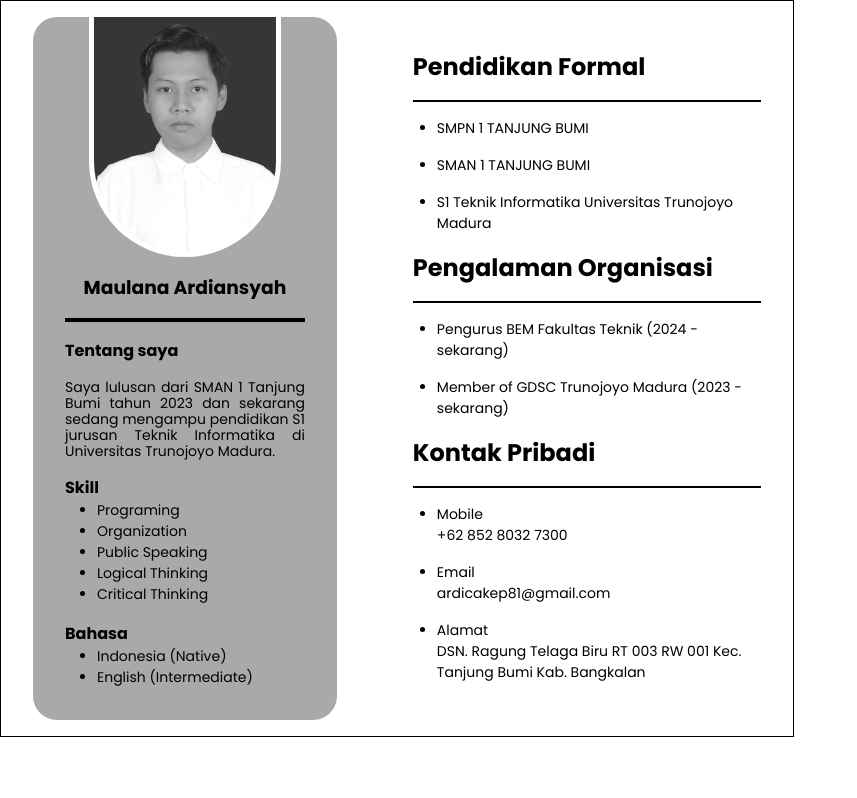
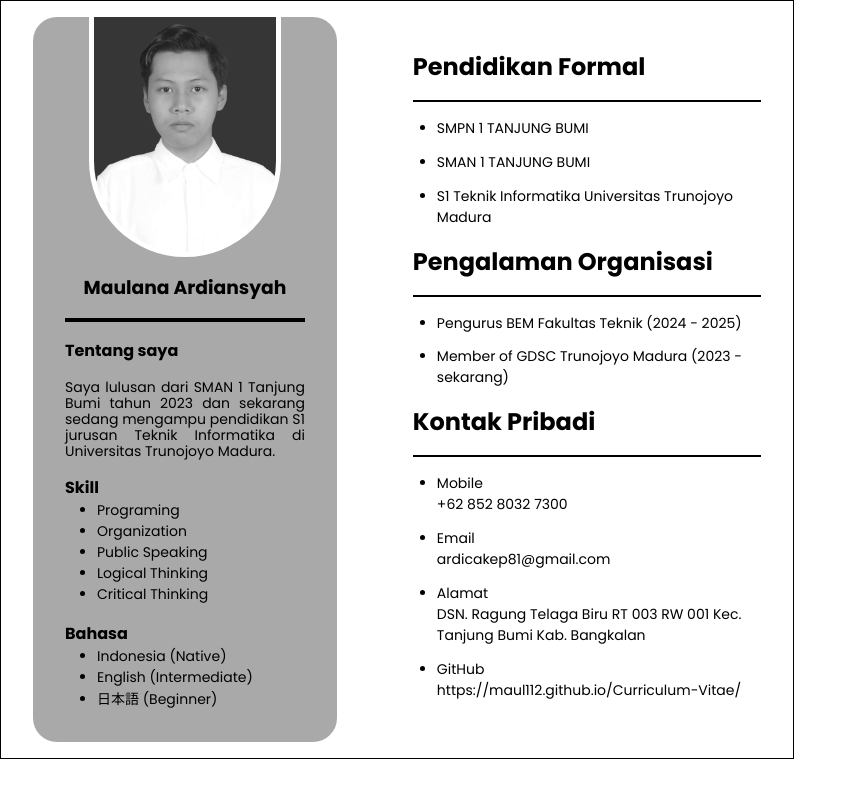
Before and after one commit to maul112/Curriculum-Vitae, a plain HTML site: page index.html in a window 1280 px wide. Shown: the whole page, without its empty margins (0-857 px from the left). Drawn offline with Linux system fonts and the light colour scheme.

Commit message:
edit org, cont, lang

```diff
--- a/index.html
+++ b/index.html
@@ -93,7 +93,7 @@
         .main ul li {
             margin-left: 1.5rem;
             font-size: 14px;
-            margin-top: 1rem;
+            margin-top: 0.8rem;
         }
 
         .kontak {
@@ -132,6 +132,7 @@
             <ul>
                 <li>Indonesia (Native)</li>
                 <li>English (Intermediate)</li>
+                <li>日本語 (Beginner)</li>
             </ul>
         </div>
         <div class="main">
@@ -145,7 +146,7 @@
             <h2>Pengalaman Organisasi</h2>
             <hr>
             <ul>
-                <li>Pengurus BEM Fakultas Teknik (2024 - sekarang)</li>
+                <li>Pengurus BEM Fakultas Teknik (2024 - 2025)</li>
                 <li>Member of GDSC Trunojoyo Madura (2023 - sekarang)</li>
             </ul>
             <h2 class="kontak">Kontak Pribadi</h2>
@@ -154,6 +155,7 @@
                 <li>Mobile <br> +62 852 8032 7300</li>
                 <li>Email <br> ardicakep81@gmail.com</li>
                 <li>Alamat <br> DSN. Ragung Telaga Biru RT 003 RW 001 Kec. Tanjung Bumi Kab. Bangkalan</li>
+                <li>GitHub <br> https://maul112.github.io/Curriculum-Vitae/</li>
             </ul>
         </div>
     </div>
```
